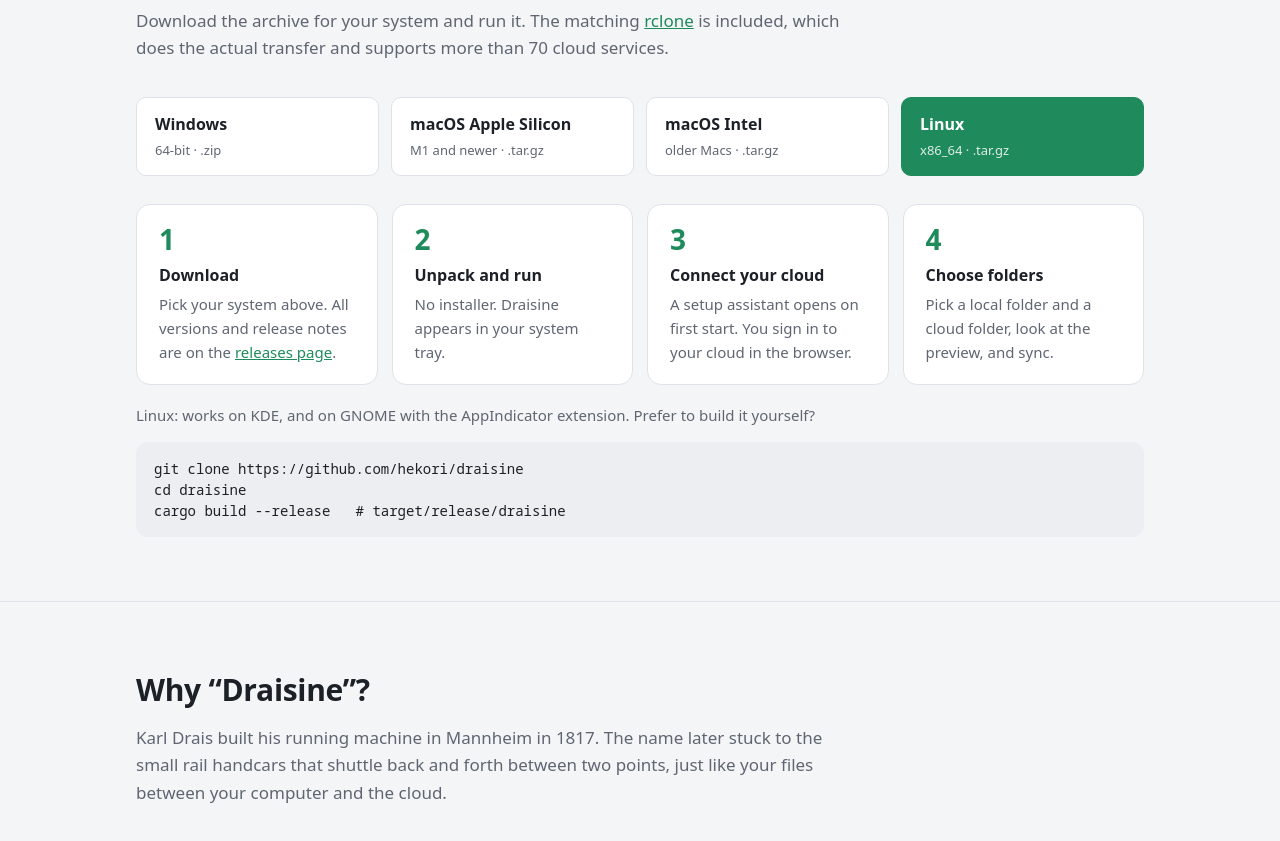
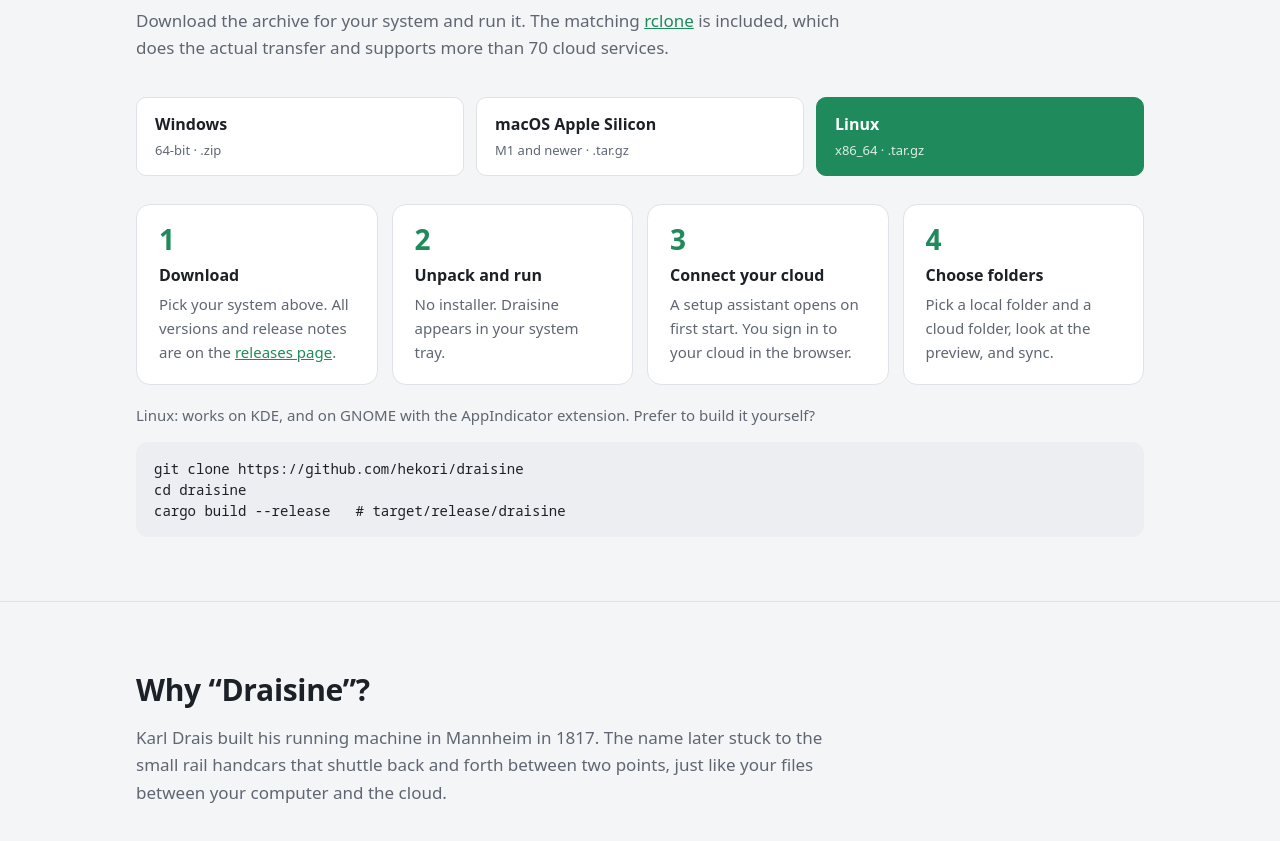
Before and after one commit to hekori/draisine, a plain HTML site: page docs/index.html in a window 1280 px wide. Shown: the part 3983-4824 px from the top of the page. Drawn offline with Linux system fonts and the light colour scheme.

Commit message:
Drop macOS Intel builds and release 0.1.1
Only Apple Silicon Macs are supported. 0.1.1 is the first release with
version-free archive names, so the landing page's download links resolve.

Co-Authored-By: Claude Opus 5.5 <noreply@anthropic.com>

```diff
--- a/docs/index.html
+++ b/docs/index.html
@@ -216,7 +216,6 @@
       <div class="downloads">
         <a class="btn" data-os="windows" href="https://github.com/hekori/draisine/releases/latest/download/draisine-windows-x86_64.zip">Windows<small>64-bit · .zip</small></a>
         <a class="btn" data-os="mac" href="https://github.com/hekori/draisine/releases/latest/download/draisine-macos-aarch64.tar.gz">macOS Apple Silicon<small>M1 and newer · .tar.gz</small></a>
-        <a class="btn" data-os="mac-intel" href="https://github.com/hekori/draisine/releases/latest/download/draisine-macos-x86_64.tar.gz">macOS Intel<small>older Macs · .tar.gz</small></a>
         <a class="btn" data-os="linux" href="https://github.com/hekori/draisine/releases/latest/download/draisine-linux-x86_64.tar.gz">Linux<small>x86_64 · .tar.gz</small></a>
       </div>
       <ol class="steps">
```
Also changed, not shown: 4 other files.
